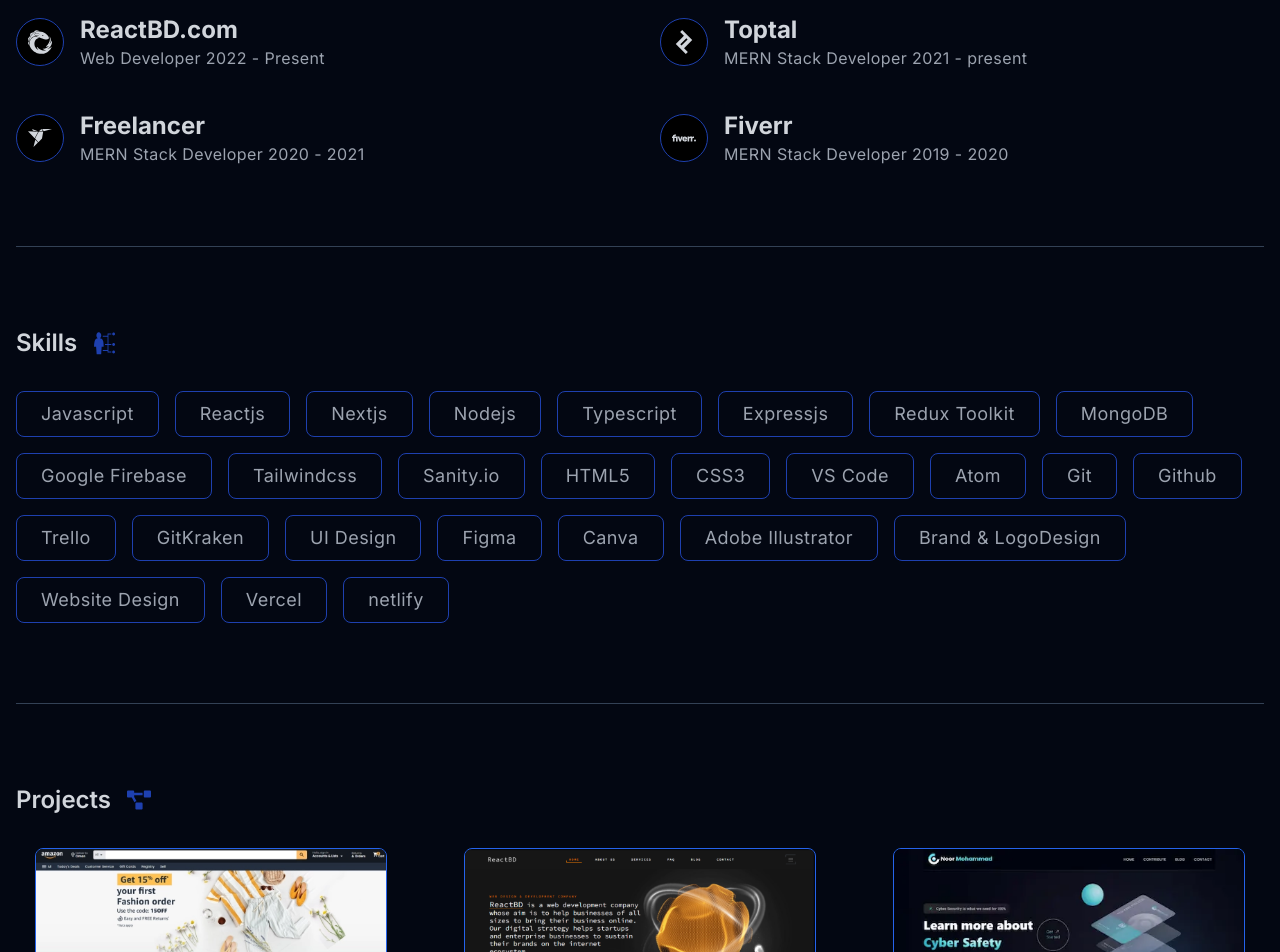
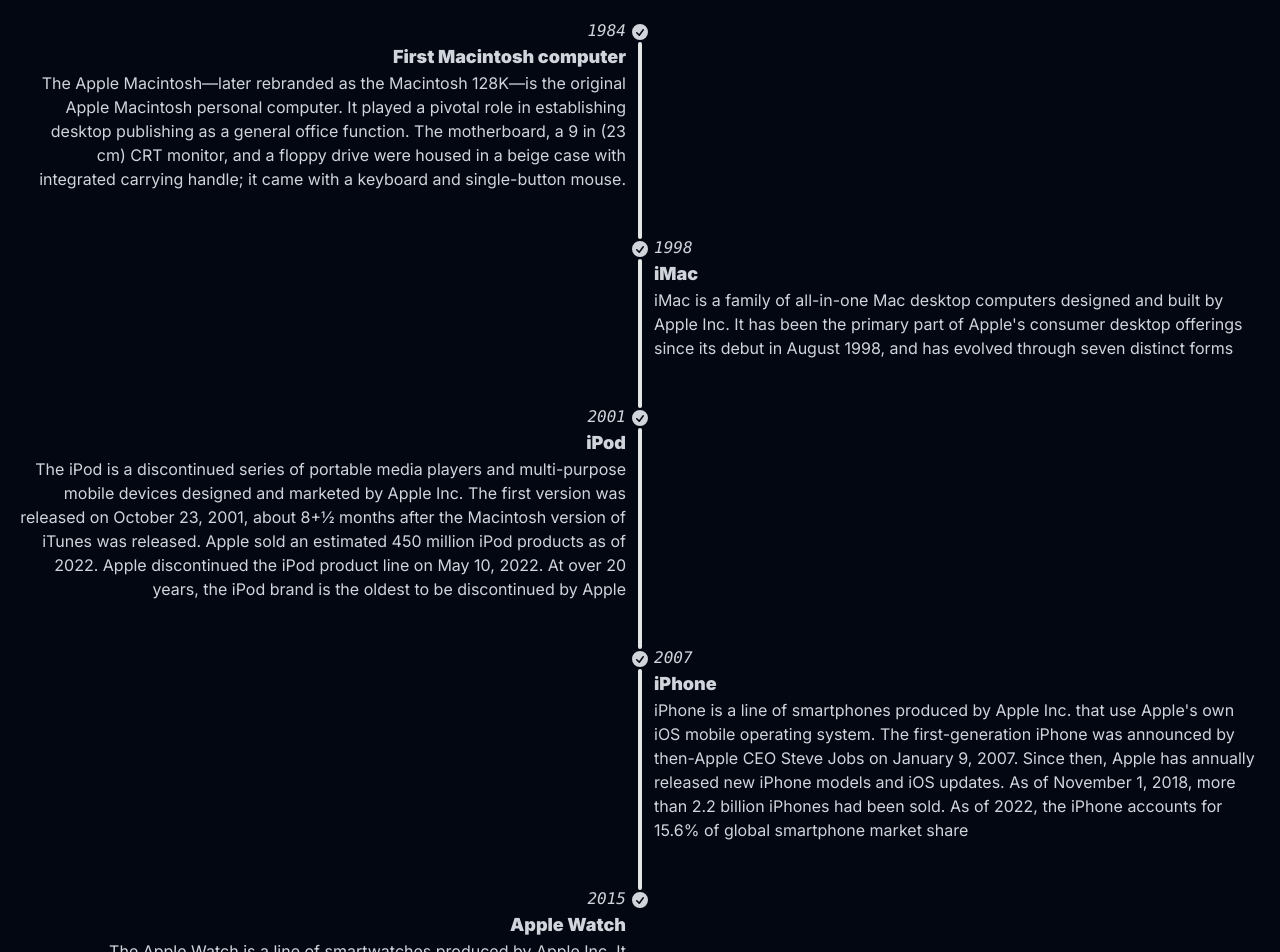
Before and after one commit to sanjogururaj47/sanjogururajportfolio, a Next.js app: page / in a window 1280 px wide. Shown: the part 980-1932 px from the top of the page. Built offline with nearby package versions, Linux system fonts and the light colour scheme.

Commit message:
Updated experiences with daisy UI

```diff
--- a/components/Experience.tsx
+++ b/components/Experience.tsx
@@ -7,30 +7,67 @@ const Experience = () => {
   return (
     <div className="wrapper">
       <Title text="Experiences" icon={<MdWork />} />
-      <div className="grid grid-cols-1 md:grid-cols-2 gap-10">
-        <ExperienceCard
-          title="ReactBD.com"
-          subTitle="Web Developer 2022 - Present"
-          icon={<SiReactivex />}
-        />
-        <ExperienceCard
-          title="Toptal"
-          subTitle="MERN Stack Developer 2021 - present"
-          icon={<SiToptal />}
-        />
-        <ExperienceCard
-          title="Freelancer"
-          subTitle="MERN Stack Developer 2020 - 2021"
-          icon={<SiFreelancer />}
-        />
-
-        <ExperienceCard
-          title="Fiverr"
-          subTitle="MERN Stack Developer 2019 - 2020"
-          icon={<SiFiverr />}
-        />
+        <ul className="timeline timeline-snap-icon max-md:timeline-compact timeline-vertical">
+          <li>
+            <div className="timeline-middle">
+              <svg xmlns="http://www.w3.org/2000/svg" viewBox="0 0 20 20" fill="currentColor" className="h-5 w-5"><path fillRule="evenodd" d="M10 18a8 8 0 100-16 8 8 0 000 16zm3.857-9.809a.75.75 0 00-1.214-.882l-3.483 4.79-1.88-1.88a.75.75 0 10-1.06 1.061l2.5 2.5a.75.75 0 001.137-.089l4-5.5z" clipRule="evenodd" /></svg>
+            </div>
+            <div className="timeline-start md:text-end mb-10">
+              <time className="font-mono italic">1984</time>
+              <div className="text-lg font-black">First Macintosh computer</div>
+              The Apple Macintosh—later rebranded as the Macintosh 128K—is the original Apple Macintosh personal computer. It played a pivotal role in establishing desktop publishing as a general office function. The motherboard, a 9 in (23 cm) CRT monitor, and a floppy drive were housed in a beige case with integrated carrying handle; it came with a keyboard and single-button mouse.
+            </div>
+            <hr/>
+          </li>
+          <li>
+            <hr />
+            <div className="timeline-middle">
+              <svg xmlns="http://www.w3.org/2000/svg" viewBox="0 0 20 20" fill="currentColor" className="h-5 w-5"><path fillRule="evenodd" d="M10 18a8 8 0 100-16 8 8 0 000 16zm3.857-9.809a.75.75 0 00-1.214-.882l-3.483 4.79-1.88-1.88a.75.75 0 10-1.06 1.061l2.5 2.5a.75.75 0 001.137-.089l4-5.5z" clipRule="evenodd" /></svg>
+            </div>
+            <div className="timeline-end mb-10">
+              <time className="font-mono italic">1998</time>
+              <div className="text-lg font-black">iMac</div>
+              iMac is a family of all-in-one Mac desktop computers designed and built by Apple Inc. It has been the primary part of Apple's consumer desktop offerings since its debut in August 1998, and has evolved through seven distinct forms
+            </div>
+            <hr />
+          </li>
+          <li>
+            <hr />
+            <div className="timeline-middle">
+              <svg xmlns="http://www.w3.org/2000/svg" viewBox="0 0 20 20" fill="currentColor" className="h-5 w-5"><path fillRule="evenodd" d="M10 18a8 8 0 100-16 8 8 0 000 16zm3.857-9.809a.75.75 0 00-1.214-.882l-3.483 4.79-1.88-1.88a.75.75 0 10-1.06 1.061l2.5 2.5a.75.75 0 001.137-.089l4-5.5z" clipRule="evenodd" /></svg>
+            </div>
+            <div className="timeline-start md:text-end mb-10">
+              <time className="font-mono italic">2001</time>
+              <div className="text-lg font-black">iPod</div>
+              The iPod is a discontinued series of portable media players and multi-purpose mobile devices designed and marketed by Apple Inc. The first version was released on October 23, 2001, about 8+1⁄2 months after the Macintosh version of iTunes was released. Apple sold an estimated 450 million iPod products as of 2022. Apple discontinued the iPod product line on May 10, 2022. At over 20 years, the iPod brand is the oldest to be discontinued by Apple
+            </div>
+            <hr />
+          </li>
+          <li>
+            <hr />
+            <div className="timeline-middle">
+              <svg xmlns="http://www.w3.org/2000/svg" viewBox="0 0 20 20" fill="currentColor" className="h-5 w-5"><path fillRule="evenodd" d="M10 18a8 8 0 100-16 8 8 0 000 16zm3.857-9.809a.75.75 0 00-1.214-.882l-3.483 4.79-1.88-1.88a.75.75 0 10-1.06 1.061l2.5 2.5a.75.75 0 001.137-.089l4-5.5z" clipRule="evenodd" /></svg>
+            </div>
+            <div className="timeline-end mb-10">
+              <time className="font-mono italic">2007</time>
+              <div className="text-lg font-black">iPhone</div>
+              iPhone is a line of smartphones produced by Apple Inc. that use Apple's own iOS mobile operating system. The first-generation iPhone was announced by then-Apple CEO Steve Jobs on January 9, 2007. Since then, Apple has annually released new iPhone models and iOS updates. As of November 1, 2018, more than 2.2 billion iPhones had been sold. As of 2022, the iPhone accounts for 15.6% of global smartphone market share
+            </div>
+            <hr />
+          </li>
+          <li>
+            <hr />
+            <div className="timeline-middle">
+              <svg xmlns="http://www.w3.org/2000/svg" viewBox="0 0 20 20" fill="currentColor" className="h-5 w-5"><path fillRule="evenodd" d="M10 18a8 8 0 100-16 8 8 0 000 16zm3.857-9.809a.75.75 0 00-1.214-.882l-3.483 4.79-1.88-1.88a.75.75 0 10-1.06 1.061l2.5 2.5a.75.75 0 001.137-.089l4-5.5z" clipRule="evenodd" /></svg>
+            </div>
+            <div className="timeline-start md:text-end mb-10">
+              <time className="font-mono italic">2015</time>
+              <div className="text-lg font-black">Apple Watch</div>
+              The Apple Watch is a line of smartwatches produced by Apple Inc. It incorporates fitness tracking, health-oriented capabilities, and wireless telecommunication, and integrates with iOS and other Apple products and services
+            </div>
+          </li>
+        </ul>
       </div>
-    </div>
   );
 };
 
--- a/package.json
+++ b/package.json
@@ -19,6 +19,7 @@
     "@types/react": "^18",
     "@types/react-dom": "^18",
     "autoprefixer": "^10.0.1",
+    "daisyui": "^4.10.1",
     "eslint": "^8",
     "eslint-config-next": "14.1.4",
     "postcss": "^8",
--- a/tailwind.config.ts
+++ b/tailwind.config.ts
@@ -18,6 +18,6 @@ const config: Config = {
       },
     },
   },
-  plugins: [],
+  plugins: [require("daisyui")],
 };
 export default config;
```
Also changed, not shown: 1 other file (tests, documents, lock files or other folders).
